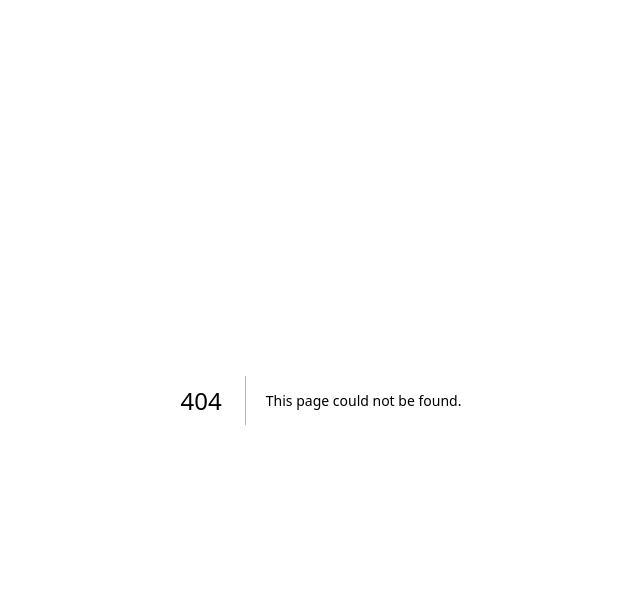
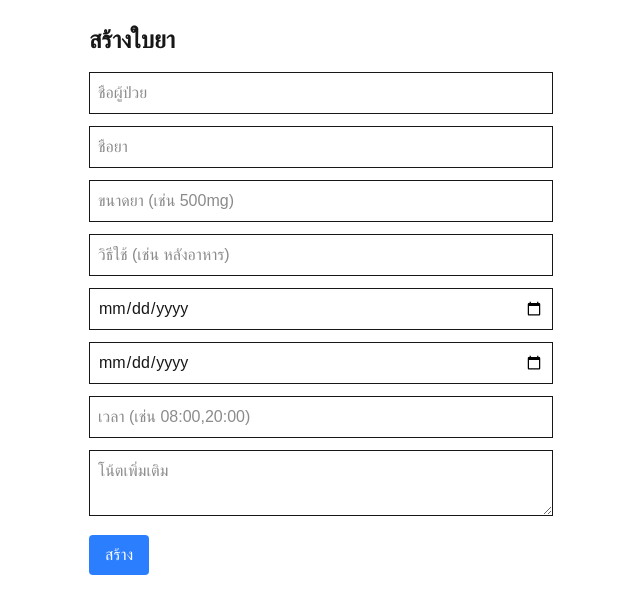
Before and after one commit to NatSrisuksai/MedMind, a Next.js app: page /admin/new in a window 1280 px wide. Before the commit this address had no page. Shown: the top 614 px of the page, without its empty margins (319-959 px from the left). Built offline with nearby package versions, Linux system fonts and the light colour scheme.

Commit message:
feat: add page

```diff
--- /dev/null
+++ b/app/admin/new/page.tsx
@@ -0,0 +1,120 @@
+// app/admin/new/page.tsx
+"use client";
+import { useState } from "react";
+import QRCode from "react-qr-code";
+
+export default function NewPrescriptionPage() {
+  const [form, setForm] = useState({
+    fullName: "",
+    drugName: "",
+    strength: "",
+    instruction: "",
+    startDate: "",
+    endDate: "",
+    timezone: "Asia/Bangkok",
+    times: "",
+    notes: "",
+  });
+  const [link, setLink] = useState<string | null>(null);
+
+  const handleChange = (
+    e: React.ChangeEvent<HTMLInputElement | HTMLTextAreaElement>
+  ) => {
+    setForm({ ...form, [e.target.name]: e.target.value });
+  };
+
+  const handleSubmit = async (e: React.FormEvent) => {
+    e.preventDefault();
+    const res = await fetch(
+      `${process.env.NEXT_PUBLIC_BACKEND_URL}/api/prescriptions`,
+      {
+        method: "POST",
+        headers: { "Content-Type": "application/json" },
+        body: JSON.stringify({
+          ...form,
+          times: form.times
+            .split(",")
+            .map((s) => s.trim())
+            .filter(Boolean),
+        }),
+      }
+    );
+    const data = await res.json();
+    const url = `${window.location.origin}/p/${data.opaqueId}`;
+    setLink(url);
+  };
+
+  return (
+    <div className="p-6 max-w-lg mx-auto">
+      <h1 className="text-2xl font-bold mb-4">สร้างใบยา</h1>
+      <form onSubmit={handleSubmit} className="space-y-3">
+        <input
+          name="fullName"
+          placeholder="ชื่อผู้ป่วย"
+          className="border p-2 w-full"
+          onChange={handleChange}
+        />
+        <input
+          name="drugName"
+          placeholder="ชื่อยา"
+          className="border p-2 w-full"
+          onChange={handleChange}
+        />
+        <input
+          name="strength"
+          placeholder="ขนาดยา (เช่น 500mg)"
+          className="border p-2 w-full"
+          onChange={handleChange}
+        />
+        <input
+          name="instruction"
+          placeholder="วิธีใช้ (เช่น หลังอาหาร)"
+          className="border p-2 w-full"
+          onChange={handleChange}
+        />
+        <input
+          type="date"
+          name="startDate"
+          className="border p-2 w-full"
+          onChange={handleChange}
+        />
+        <input
+          type="date"
+          name="endDate"
+          className="border p-2 w-full"
+          onChange={handleChange}
+        />
+        <input
+          name="times"
+          placeholder="เวลา (เช่น 08:00,20:00)"
+          className="border p-2 w-full"
+          onChange={handleChange}
+        />
+        <textarea
+          name="notes"
+          placeholder="โน้ตเพิ่มเติม"
+          className="border p-2 w-full"
+          onChange={handleChange}
+        ></textarea>
+        <button
+          type="submit"
+          className="bg-blue-500 text-white px-4 py-2 rounded"
+        >
+          สร้าง
+        </button>
+      </form>
+
+      {link && (
+        <div className="mt-6 text-center">
+          <p>ลิงก์สำหรับผู้ป่วย:</p>
+          <a href={link} className="text-blue-600 underline">
+            {link}
+          </a>
+          <div className="mt-4 flex justify-center">
+            <QRCode value={link} style={{ width: 200, height: 200 }} />
+          </div>
+        </div>
+      )}
+    </div>
+  );
+}
--- /dev/null
+++ b/app/p/[opaqueId]/page.tsx
@@ -0,0 +1,67 @@
+// app/p/[opaqueId]/page.tsx
+"use client";
+import { useEffect, useState } from "react";
+import { useParams } from "next/navigation";
+
+declare global {
+  interface Window {
+    liff: any;
+  }
+}
+
+export default function PatientPage() {
+  const { opaqueId } = useParams();
+  const [data, setData] = useState<any>(null);
+  const [status, setStatus] = useState<string>("");
+
+  useEffect(() => {
+    const initLiff = async () => {
+      await window.liff.init({ liffId: process.env.NEXT_PUBLIC_LIFF_ID! });
+      if (!window.liff.isLoggedIn()) {
+        window.liff.login();
+        return;
+      }
+      const profile = await window.liff.getProfile();
+      const userId = profile.userId;
+
+      // activate กับ backend
+      await fetch(
+        `${process.env.NEXT_PUBLIC_BACKEND_URL}/api/p/${opaqueId}/activate`,
+        {
+          method: "POST",
+          headers: { "Content-Type": "application/json" },
+          body: JSON.stringify({ lineUserId: userId }),
+        }
+      );
+      setStatus("ผูกกับ LINE สำเร็จแล้ว ✅");
+    };
+
+    // ดึงข้อมูลยา
+    fetch(`${process.env.NEXT_PUBLIC_BACKEND_URL}/api/p/${opaqueId}`)
+      .then((res) => res.json())
+      .then(setData);
+
+    initLiff();
+  }, [opaqueId]);
+
+  if (!data) return <p>กำลังโหลด...</p>;
+
+  return (
+    <div className="p-6 max-w-lg mx-auto">
+      <h1 className="text-xl font-bold mb-2">ข้อมูลยา</h1>
+      <p>
+        <strong>ชื่อผู้ป่วย:</strong> {data.patient.fullName}
+      </p>
+      <p>
+        <strong>ยา:</strong> {data.drugName} {data.strength}
+      </p>
+      <p>
+        <strong>วิธีใช้:</strong> {data.instruction}
+      </p>
+      <p>
+        <strong>เวลา:</strong> {data.timesCsv}
+      </p>
+      {status && <p className="mt-4 text-green-600">{status}</p>}
+    </div>
+  );
+}
--- a/app/page.tsx
+++ b/app/page.tsx
@@ -1,103 +1,6 @@
-import Image from "next/image";
+// app/page.tsx
+import { redirect } from "next/navigation";
 
 export default function Home() {
-  return (
-    <div className="font-sans grid grid-rows-[20px_1fr_20px] items-center justify-items-center min-h-screen p-8 pb-20 gap-16 sm:p-20">
-      <main className="flex flex-col gap-[32px] row-start-2 items-center sm:items-start">
-        <Image
-          className="dark:invert"
-          src="/next.svg"
-          alt="Next.js logo"
-          width={180}
-          height={38}
-          priority
-        />
-        <ol className="font-mono list-inside list-decimal text-sm/6 text-center sm:text-left">
-          <li className="mb-2 tracking-[-.01em]">
-            Get started by editing{" "}
-            <code className="bg-black/[.05] dark:bg-white/[.06] font-mono font-semibold px-1 py-0.5 rounded">
-              app/page.tsx
-            </code>
-            .
-          </li>
-          <li className="tracking-[-.01em]">
-            Save and see your changes instantly.
-          </li>
-        </ol>
-
-        <div className="flex gap-4 items-center flex-col sm:flex-row">
-          <a
-            className="rounded-full border border-solid border-transparent transition-colors flex items-center justify-center bg-foreground text-background gap-2 hover:bg-[#383838] dark:hover:bg-[#ccc] font-medium text-sm sm:text-base h-10 sm:h-12 px-4 sm:px-5 sm:w-auto"
-            href="https://vercel.com/new?utm_source=create-next-app&utm_medium=appdir-template-tw&utm_campaign=create-next-app"
-            target="_blank"
-            rel="noopener noreferrer"
-          >
-            <Image
-              className="dark:invert"
-              src="/vercel.svg"
-              alt="Vercel logomark"
-              width={20}
-              height={20}
-            />
-            Deploy now
-          </a>
-          <a
-            className="rounded-full border border-solid border-black/[.08] dark:border-white/[.145] transition-colors flex items-center justify-center hover:bg-[#f2f2f2] dark:hover:bg-[#1a1a1a] hover:border-transparent font-medium text-sm sm:text-base h-10 sm:h-12 px-4 sm:px-5 w-full sm:w-auto md:w-[158px]"
-            href="https://nextjs.org/docs?utm_source=create-next-app&utm_medium=appdir-template-tw&utm_campaign=create-next-app"
-            target="_blank"
-            rel="noopener noreferrer"
-          >
-            Read our docs
-          </a>
-        </div>
-      </main>
-      <footer className="row-start-3 flex gap-[24px] flex-wrap items-center justify-center">
-        <a
-          className="flex items-center gap-2 hover:underline hover:underline-offset-4"
-          href="https://nextjs.org/learn?utm_source=create-next-app&utm_medium=appdir-template-tw&utm_campaign=create-next-app"
-          target="_blank"
-          rel="noopener noreferrer"
-        >
-          <Image
-            aria-hidden
-            src="/file.svg"
-            alt="File icon"
-            width={16}
-            height={16}
-          />
-          Learn
-        </a>
-        <a
-          className="flex items-center gap-2 hover:underline hover:underline-offset-4"
-          href="https://vercel.com/templates?framework=next.js&utm_source=create-next-app&utm_medium=appdir-template-tw&utm_campaign=create-next-app"
-          target="_blank"
-          rel="noopener noreferrer"
-        >
-          <Image
-            aria-hidden
-            src="/window.svg"
-            alt="Window icon"
-            width={16}
-            height={16}
-          />
-          Examples
-        </a>
-        <a
-          className="flex items-center gap-2 hover:underline hover:underline-offset-4"
-          href="https://nextjs.org?utm_source=create-next-app&utm_medium=appdir-template-tw&utm_campaign=create-next-app"
-          target="_blank"
-          rel="noopener noreferrer"
-        >
-          <Image
-            aria-hidden
-            src="/globe.svg"
-            alt="Globe icon"
-            width={16}
-            height={16}
-          />
-          Go to nextjs.org →
-        </a>
-      </footer>
-    </div>
-  );
+  redirect("/admin/new");
 }
--- a/tsconfig.json
+++ b/tsconfig.json
@@ -7,6 +7,7 @@
     "strict": true,
     "noEmit": true,
     "esModuleInterop": true,
+    "allowSyntheticDefaultImports": true,
     "module": "esnext",
     "moduleResolution": "bundler",
     "resolveJsonModule": true,
```
Also changed, not shown: package.json (+6 -4 lines), 1 other file (tests, documents, lock files or other folders).
